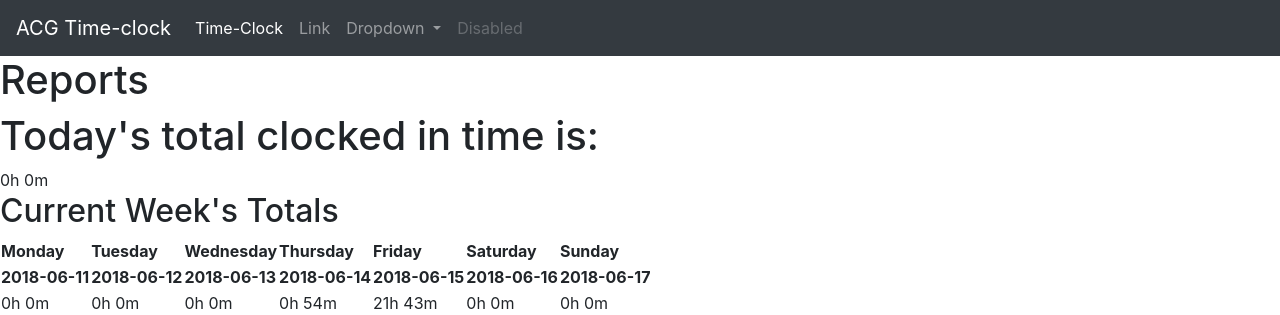
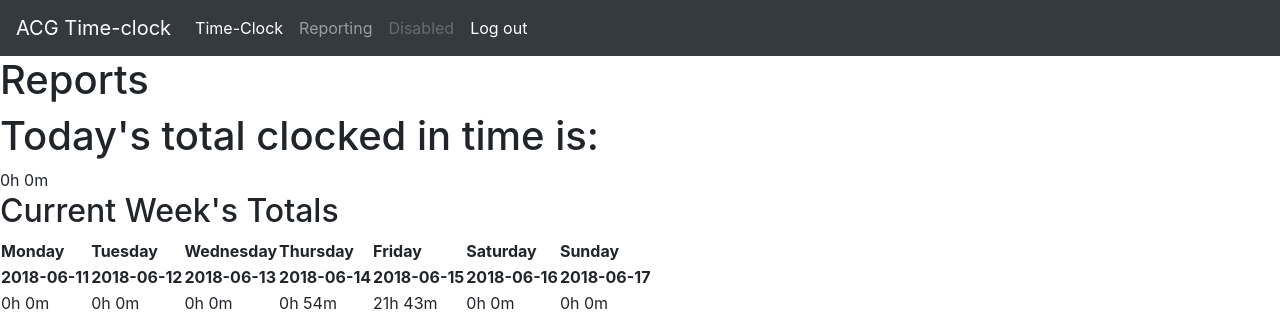
Before and after one commit to neurons4me/Time_Log, a Django app: page /reports in a window 1280 px wide. Shown: the top 315 px of the page. Run offline with Django 3.2, Linux system fonts and the light colour scheme; a user stored in the database is signed in; data comes from the database, SQL or seed files in the repository; both versions use the stored data as it was after the commit; some libraries are stand-ins or nearby versions.

Commit message:
mostly formatting work with the base css and html files

```diff
--- /dev/null
+++ b/static/base.css
@@ -0,0 +1,6 @@
+#nav-element-userprofile{
+    float: right;
+    width: 3em;
+    padding: 1em;
+
+}
--- a/templates/base.html
+++ b/templates/base.html
@@ -20,22 +20,24 @@
           <a class="nav-link" <a href="{{ index_url }}">Time-Clock</a><span class="sr-only">(current)</span></a>
       </li>
       <li class="nav-item">
-        <a class="nav-link" href="#">Link</a>
+        <a class="nav-link" href="/reports">Reporting</a>
       </li>
-      <li class="nav-item dropdown">
-        <a class="nav-link dropdown-toggle" href="#" id="navbarDropdown" role="button" data-toggle="dropdown" aria-haspopup="true" aria-expanded="false">
-          Dropdown
-        </a>
-        <div class="dropdown-menu" aria-labelledby="navbarDropdown">
-          <a class="dropdown-item" href="#">Action</a>
-          <a class="dropdown-item" href="#">Another action</a>
-          <div class="dropdown-divider"></div>
-          <a class="dropdown-item" href="#">Something else here</a>
-        </div>
-      </li>
+
       <li class="nav-item">
         <a class="nav-link disabled" href="#">Disabled</a>
       </li>
+        {% if user.is_authenticated %}
+        <li class="nav-item active d-flex">
+        <a class="nav-link" href="/logout/" role="button">Log out
+        </a>
+
+      </li>
+        {% else %}
+             <li class="nav-item active justify-content-end">
+            <a class="nav-link" href="/login/" role="button">Log in</a>
+             </li>
+        {% endif %}
+
     </ul>
     </form>
   </div>
--- a/templates/task_logger/Reports.html
+++ b/templates/task_logger/Reports.html
@@ -6,7 +6,11 @@
 {% block body_block %}
 
 
-
+    <style>
+    .report-titles{
+    {#    TODO add formatting for table... try learning nth child odd#}
+    }
+    </style>
 <body>
 <h1>Today's total clocked in time is:</h1>
 {{ total_today }}
@@ -14,7 +18,7 @@
 
 <h2>Current Week's Totals</h2>
 <table>
-    <tr>
+    <tr class="report-titles">
        <th>Monday</th>
        <th>Tuesday</th>
        <th>Wednesday</th>
@@ -24,7 +28,7 @@
        <th>Sunday</th>
     </tr>
 
-    <tr>
+    <tr class="report-dates">
         <th>{{ latest_dates_list.0 }}</th>
         <th>{{ latest_dates_list.1 }}</th>
         <th>{{ latest_dates_list.2 }}</th>
@@ -36,7 +40,7 @@
 
     </tr>
 
-    <tr>
+    <tr class="report-hours">
         {% for day_total in date_list %}
         <td>{{ day_total }}</td>
         {% endfor %}
--- a/templates/task_logger/index.html
+++ b/templates/task_logger/index.html
@@ -2,7 +2,7 @@
 <!DOCTYPE html>
 {% extends 'base.html' %}
 
-{% block title %}Reports{% endblock %}
+{% block title %}Time Clock{% endblock %}
 
 {% block body_block %}
 
```
Also changed, not shown: db.sqlite3.
